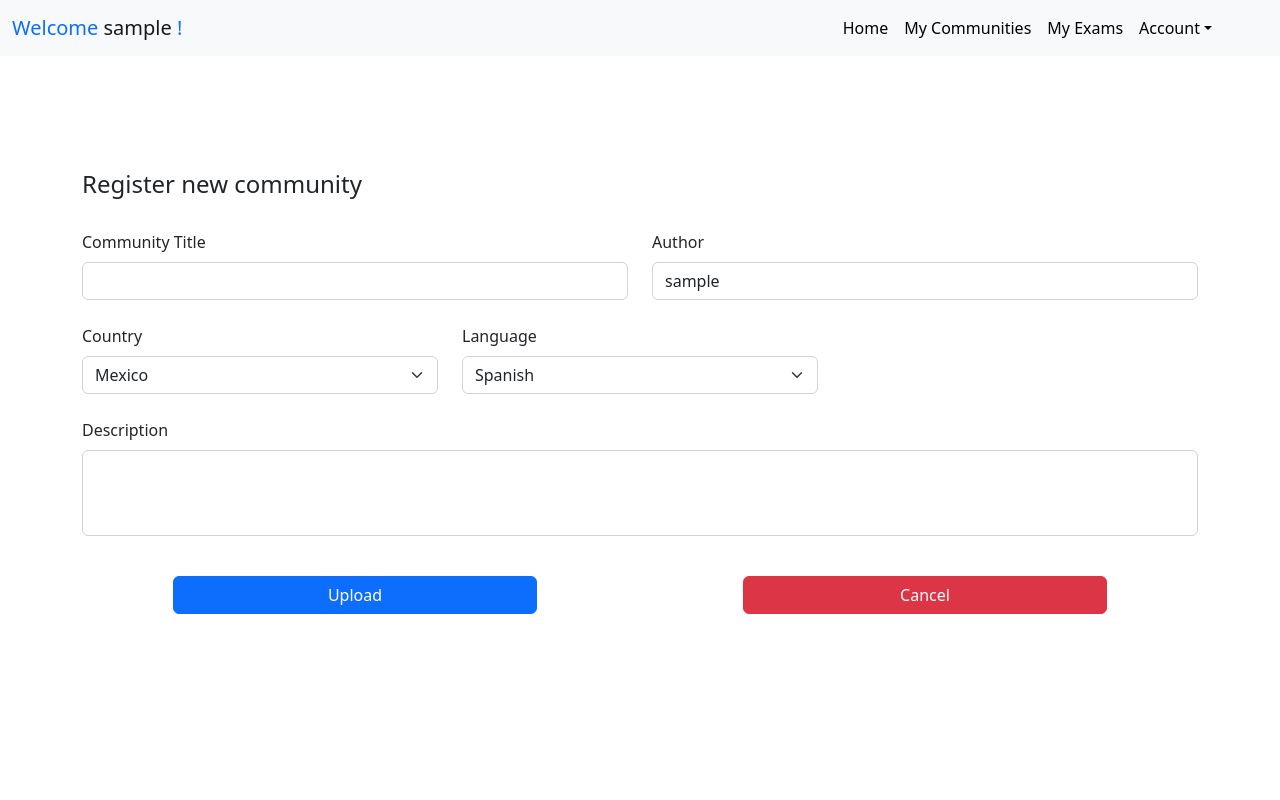
After one commit to BrianArz/STAT, a PHP site: page /views/newCommunity.php in a window 1280 px wide. The commit adds this page. Run offline with PHP 8.4, Linux system fonts and the light colour scheme; the visitor is signed in with stand-in values (Sample User, id 1).

Commit message:
[My Communities] + add community completed

```diff
--- /dev/null
+++ b/controllers/newCommunityController.php
@@ -0,0 +1,70 @@
+<?php
+
+    //Include database connection model
+    include $_SERVER['DOCUMENT_ROOT'] . '/STAT/models/dbConnection.php';
+
+    $errorMessage = "";
+
+    //Database connection try
+    try
+    {
+        $dbConn = openConn();
+    }
+    //Database exception
+    catch(Exception $e)
+    {
+        $errorMessage = "<div class='alert alert-danger d-grid gap-2 mb-3' role='alert'>" . $e -> getMessage() . "</div>";
+    }
+
+    $idUser = $_SESSION["userId"];
+
+    //Only if post
+    if($_SERVER["REQUEST_METHOD"] === "POST")
+    {
+        if(isset($_POST["btnUploadCommunity"]))
+        {
+            //Get form values
+            $comTitle = $_POST["title"];
+            $comAuthor = $_POST["author"];
+            $comCountry = $_POST["country"];
+            $comLanguage = $_POST["language"];
+            $comDescription = $_POST["description"];
+
+            //Sql try
+            try
+            {
+                //TO-DO check duplicated communities
+
+                $sql = "insert into communities (title, author, country, lang, description) values ('$comTitle' , '$comAuthor' ,  '$comCountry' , '$comLanguage' , '$comDescription')";
+
+                if($dbConn -> query($sql) === TRUE)
+                {
+
+                    //TO-DO How to get the id of the community just created?
+
+                    $sqlQuery = $dbConn -> query("select idCommunity from communities where title = '$comTitle' and description = '$comDescription'");
+
+                    if($queryData = $sqlQuery -> fetch_object())
+                    {
+                        $commId = $queryData -> idCommunity;
+
+                        $dbConn -> query("insert into userscommunities (idUser, idCommunity) values ('$idUser' , '$commId')");
+
+                        closeConn($dbConn);
+                        header("Location: ../views/myCommunities.php");
+                    }
+                }
+                else{
+                    closeConn($dbConn);
+                    $errorMessage = "<div class='alert alert-alert d-grid gap-2 mb-3' role='alert'>Couldn't save Community</div>";
+                }
+            }
+            //Sql exception
+            catch(Exception $e)
+            {
+                $errorMessage = "<div class='alert alert-alert d-grid gap-2 mb-3' role='alert'>" . $e -> getMessage() . "</div>";
+            }
+        }
+    }
+
+?>
--- a/views/myCommunities.php
+++ b/views/myCommunities.php
@@ -38,7 +38,7 @@
 
                 <div class="row mt-4">
                     <div class="col-lg-12 col-md-6 d-flex justify-content-end">
-                        <a href="" class="btn btn-primary col-lg-2" role="button">New Community</a>
+                        <a href="newCommunity.php" class="btn btn-primary col-lg-2" role="button">New Community</a>
                     </div>
                 </div>
 
--- /dev/null
+++ b/views/newCommunity.php
@@ -0,0 +1,105 @@
+<?php
+    session_start();
+    if(empty($_SESSION["nameUser"]))
+    {
+        header("Location: ../login.php");
+    }
+
+    include "../controllers/newCommunityController.php";
+
+    $userName = $_SESSION["nameUser"];
+    $userId = $_SESSION["userId"];
+?>
+
+<!DOCTYPE html>
+<html>
+    <head>
+        <title>New Community</title>
+
+        <link rel="stylesheet" href="../resources/vendors/bootstrap/bootstrap.min.css">
+        <link rel="stylesheet" href="../resources/css/style.css">
+
+    </head>
+
+    <body>
+
+        <header>
+            <?php
+                include "../utils/navbar.php";
+            ?>
+        </header>
+
+
+        <div class="wrapper">
+            <div class="container">
+
+                <div class="row">
+                    <div class="col-lg-12 col-md-6">
+                        <h4>Register new community</h4>
+                    </div>
+                </div>
+
+                <div class="row">
+                    <form method="post" action="" enctype="multipart/form-data">
+                        <div class="row mt-4">
+                            <div class="col-lg-6 col-md-6 mb-3">
+                                <label for="title" class="form-label">Community Title</label>
+                                <input type="text" class="form-control" id="title" required name="title">
+                            </div>
+                            <div class="col-lg-6 col-md-6 mb-3">
+                                <label for="author" class="form-label">Author</label>
+                                <input type="text" class="form-control" id="author" required name="author" value="<?php echo $_SESSION["nameUser"];?>">
+                            </div>
+                        </div>
+
+                        <div class="row mt-2">
+                            <div class="col-lg-4 col-md-4 mb-3">
+                                <label for="country" class="form-label">Country</label>
+                                <select class="form-select" id="country" aria-label="Default select example" name="country">
+                                    <option value="1">Mexico</option>
+                                    <option value="2">Canada</option>
+                                    <option value="3">France</option>
+                                </select>
+                            </div>
+                            <div class="col-lg-4 col-md-4 mb-3">
+                                <label for="language" class="form-label">Language</label>
+                                <select class="form-select" id="language" aria-label="Default select example" name="language">
+                                    <option value="1">Spanish</option>
+                                    <option value="2">English</option>
+                                    <option value="3">French</option>
+                                </select>
+                            </div>
+                        </div>
+
+                        <div class="row mt-2">
+                            <div class="col-lg-12 col-md-12 mb-3">
+                                <label for="examDescription" class="form-label">Description</label>
+                                <textarea class="form-control" id="examDescription" rows="3" required name="description"></textarea>
+                            </div>
+                        </div>
+
+                        <?php echo $errorMessage; ?>
+
+                        <div class="row mt-4">
+                            <div class="col-lg-6 col-md-6 mb-3 d-flex justify-content-center">
+                                <button name="btnUploadCommunity" class="btn btn-md btn-primary col-lg-8" type="submit">Upload</button>
+                            </div>
+                            <div class="col-lg-6 col-md-6 mb-3 d-flex justify-content-center">
+                                <a href="myCommunities.php" class="btn btn-md btn-danger col-lg-8" role="button">Cancel</a>
+                            </div>
+                        </div>
+
+                    </form>
+
+                </div>
+
+
+
+
+            </div>
+        </div>
+
+        <script src="../resources/vendors/jquery/jquery.min.js"></script>
+        <script src="../resources/vendors/bootstrap/bootstrap.bundle.min.js"></script>
+    </body>
+</html>
```
